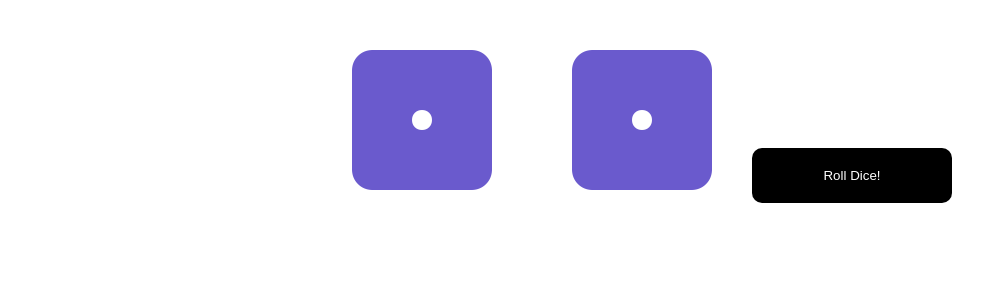
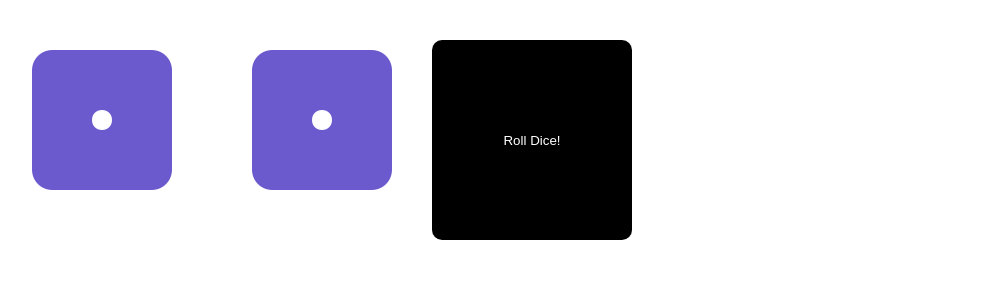
Before and after one commit to Djones917/Dice_Game_2022, a React (Create React App) app: page / in a window 1280 px wide. Shown: the top 300 px of the page, without its empty margins (8-991 px from the left). Built offline with nearby package versions, Linux system fonts and the light colour scheme.

Commit message:
adding flex to RollDice class

```diff
--- a/src/RollDice.css
+++ b/src/RollDice.css
@@ -1,3 +1,8 @@
+.RollDice {
+    display: flex;
+    flex-flow: nowrap;
+}
+
 .RollDice button {
     width: 15em;
     padding: 1.5em;
```
